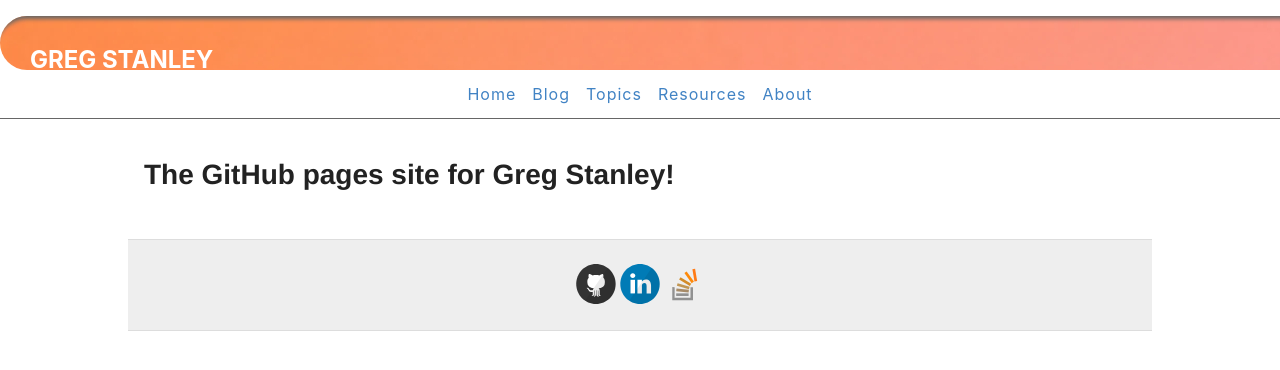
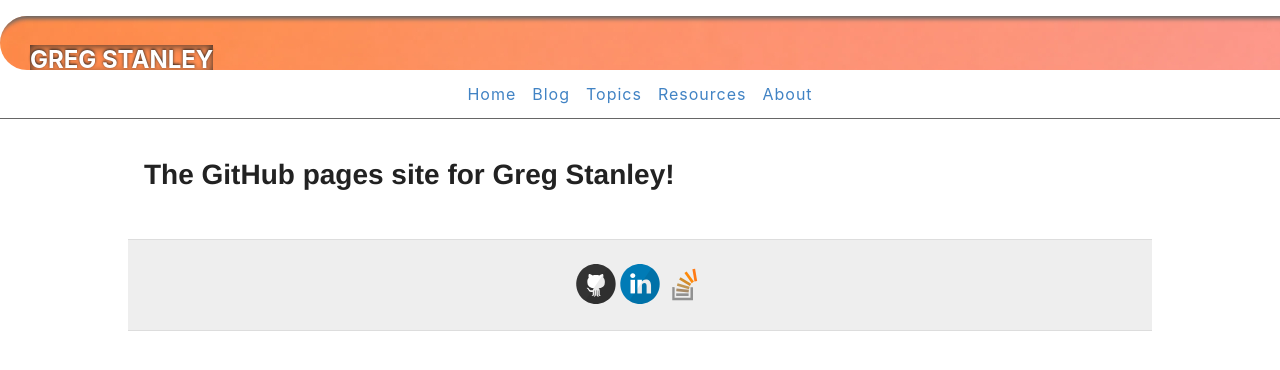
Before and after one commit to gregstanley/gregstanley.github.io, a Jekyll site: the page built from index.md, in a window 1280 px wide. Shown: the top 370 px of the page. Built offline with Jekyll 4.4.1, drawn with Linux system fonts in a browser that asks for light colours.

Commit message:
Attempt to add a subtle text gradient

```diff
--- a/_sass/base.scss
+++ b/_sass/base.scss
@@ -174,6 +174,8 @@ div.header-wrapper {
         top: 1.05rem;
         transition: top 0.3s ease-in-out;
         font-size: x-large;
+        box-shadow: inset 0 0 10px $darkerGray;
+        text-shadow: 0px -1px 3px $darkerGray;
       }
     }
 
```
